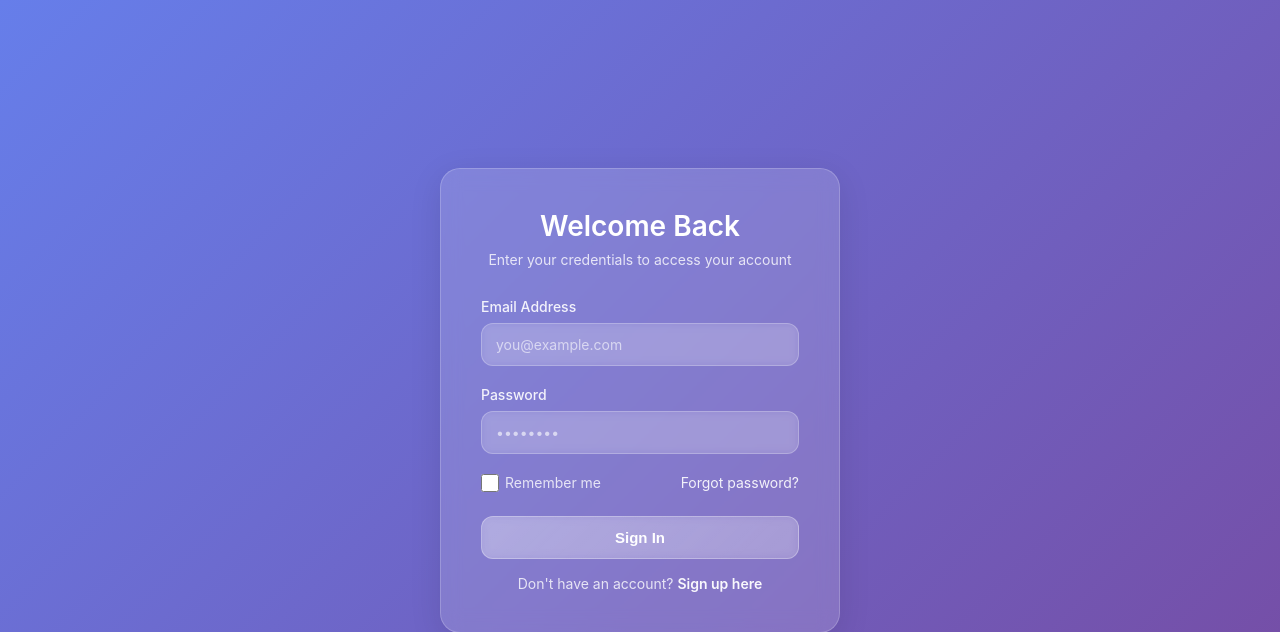
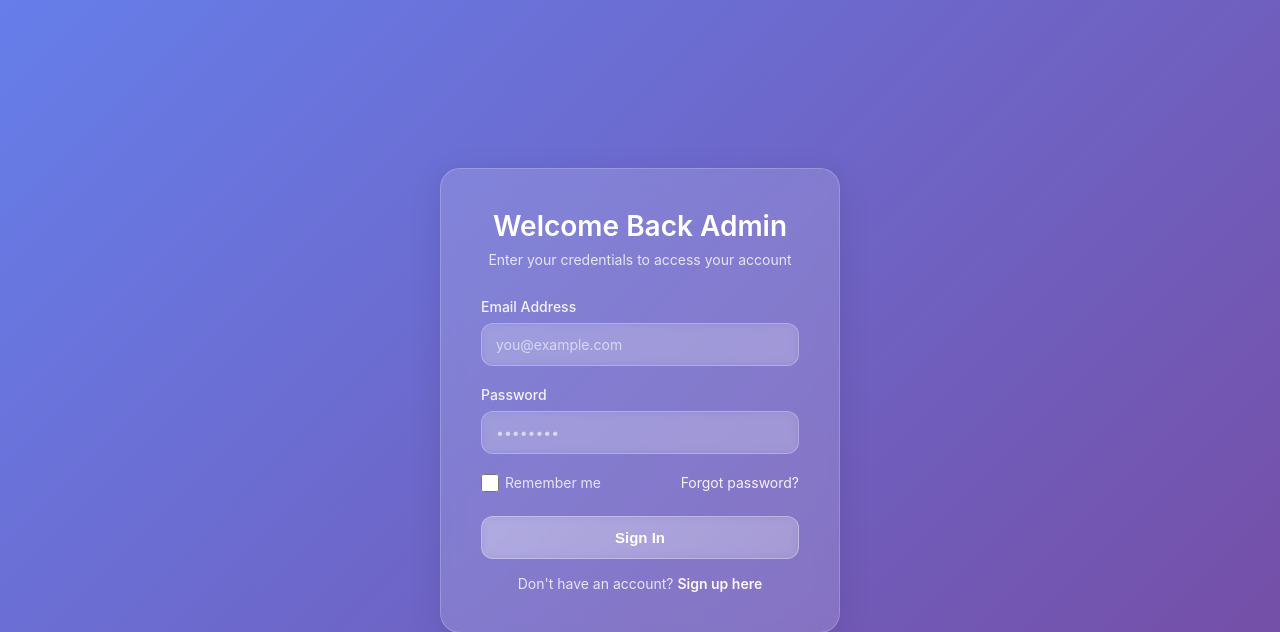
Before and after one commit to JOBIN456/agentic-job-search, a FastAPI app: template app/template/admin/adminlogin.html in a window 1280 px wide. Shown: the top 632 px of the page. Run offline with FastAPI, Linux system fonts and the light colour scheme; the template is opened without the code that fills it, so the values that code supplies are empty.

Commit message:
Update adminlogin.html

```diff
--- a/app/template/admin/adminlogin.html
+++ b/app/template/admin/adminlogin.html
@@ -3,7 +3,7 @@
 <head>
     <meta charset="UTF-8">
     <meta name="viewport" content="width=device-width, initial-scale=1.0">
-    <title>Login</title>
+    <title> Admin Login</title>
     <style>
         * {
             margin: 0;
@@ -197,7 +197,7 @@
 <body>
     <div class="login-container">
         <div class="login-header">
-            <h1>Welcome Back</h1>
+            <h1>Welcome Back Admin </h1>
             <p>Enter your credentials to access your account</p>
         </div>
 
```
